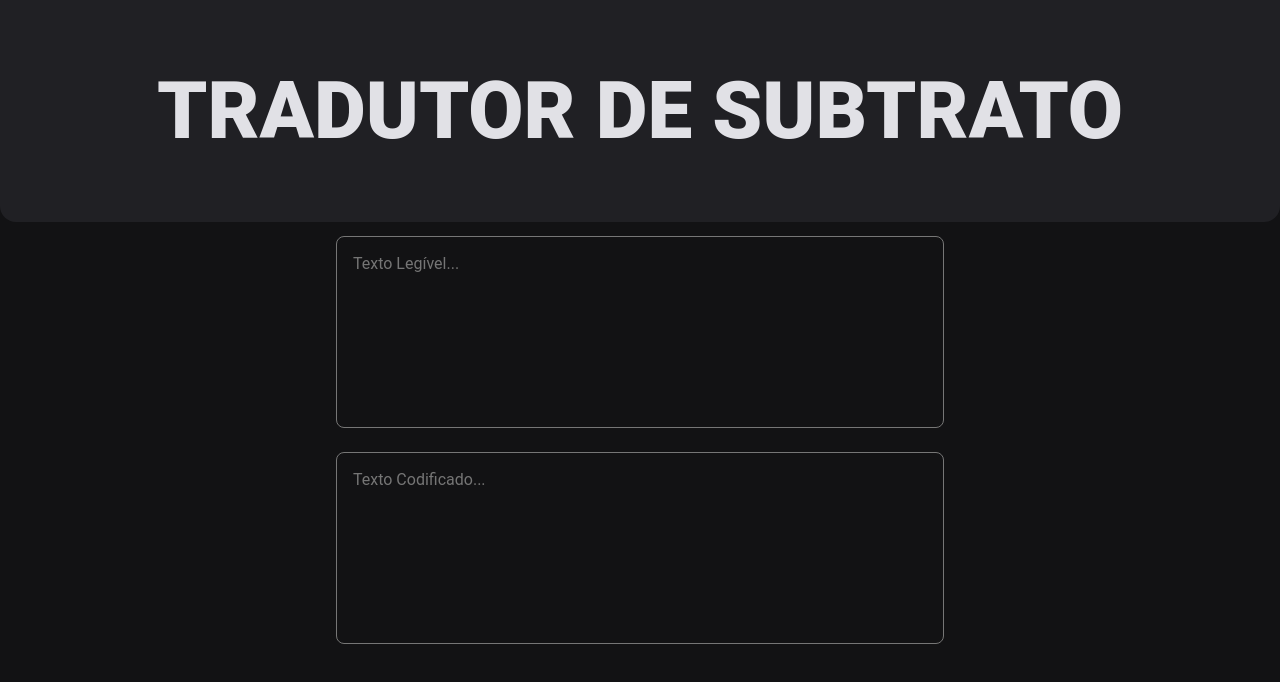
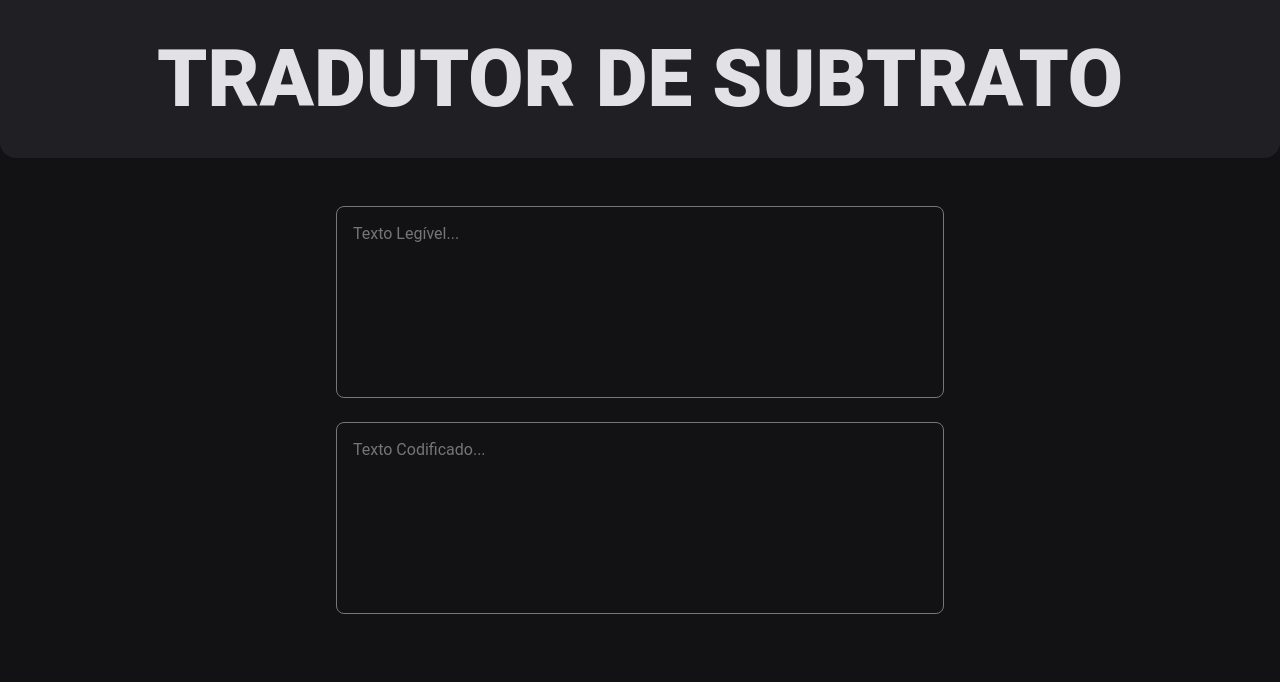
Before and after one commit to sum117/moniqueta-discord, a React (Vite) app: page / in a window 1280 px wide. Shown: the top 682 px of the page. Built offline with nearby package versions, Linux system fonts and the light colour scheme.

Commit message:
css changes

```diff
--- a/src/App.module.css
+++ b/src/App.module.css
@@ -1,15 +1,13 @@
 .header {
     background-color: var(--gray-800);
     display: flex;
-    flex-direction: column;
-    align-items: center;
     justify-content: center;
-    font-size: calc(10px + 2vmin);
     color: var(--gray-100);
-    padding: 4rem;
-    position: absolute;
+    padding: 2rem;
     width:100vw;
     font-size: 5rem;
     font-weight: 900;
     border-radius: 0 0 1rem 1rem;
+    margin: 0;
+    align-content: center;
 }
--- a/src/components/InputBox.module.css
+++ b/src/components/InputBox.module.css
@@ -4,10 +4,9 @@
     justify-content: center;
     flex-wrap: wrap;
     flex-direction: row;
-    align-content: center;
+    align-content: start;
+    gap: 0.5rem;
     margin: 2rem;
-    gap: 0.5rem;
-
 }
 .InputBoxes textarea {
     width: 50%;
```
